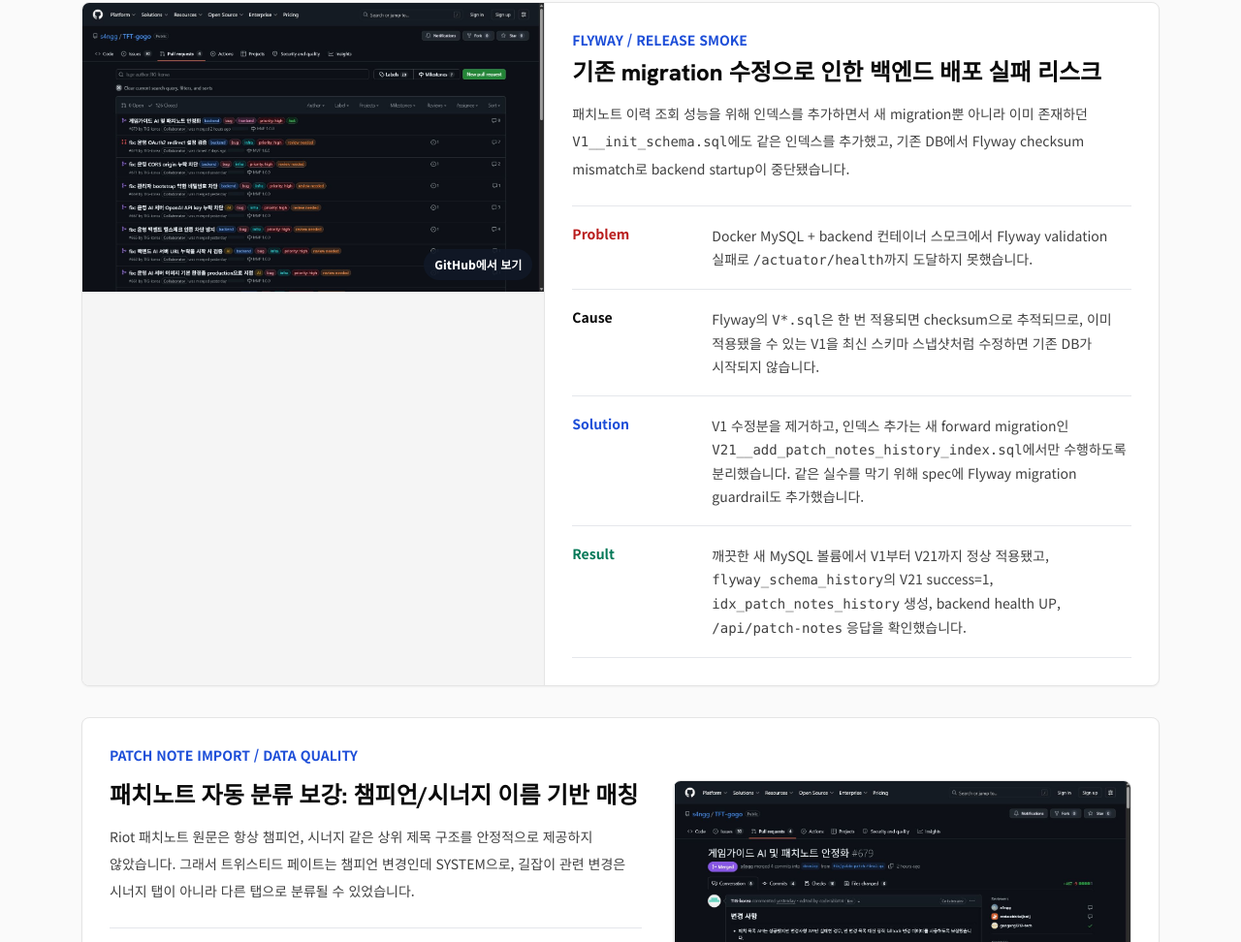
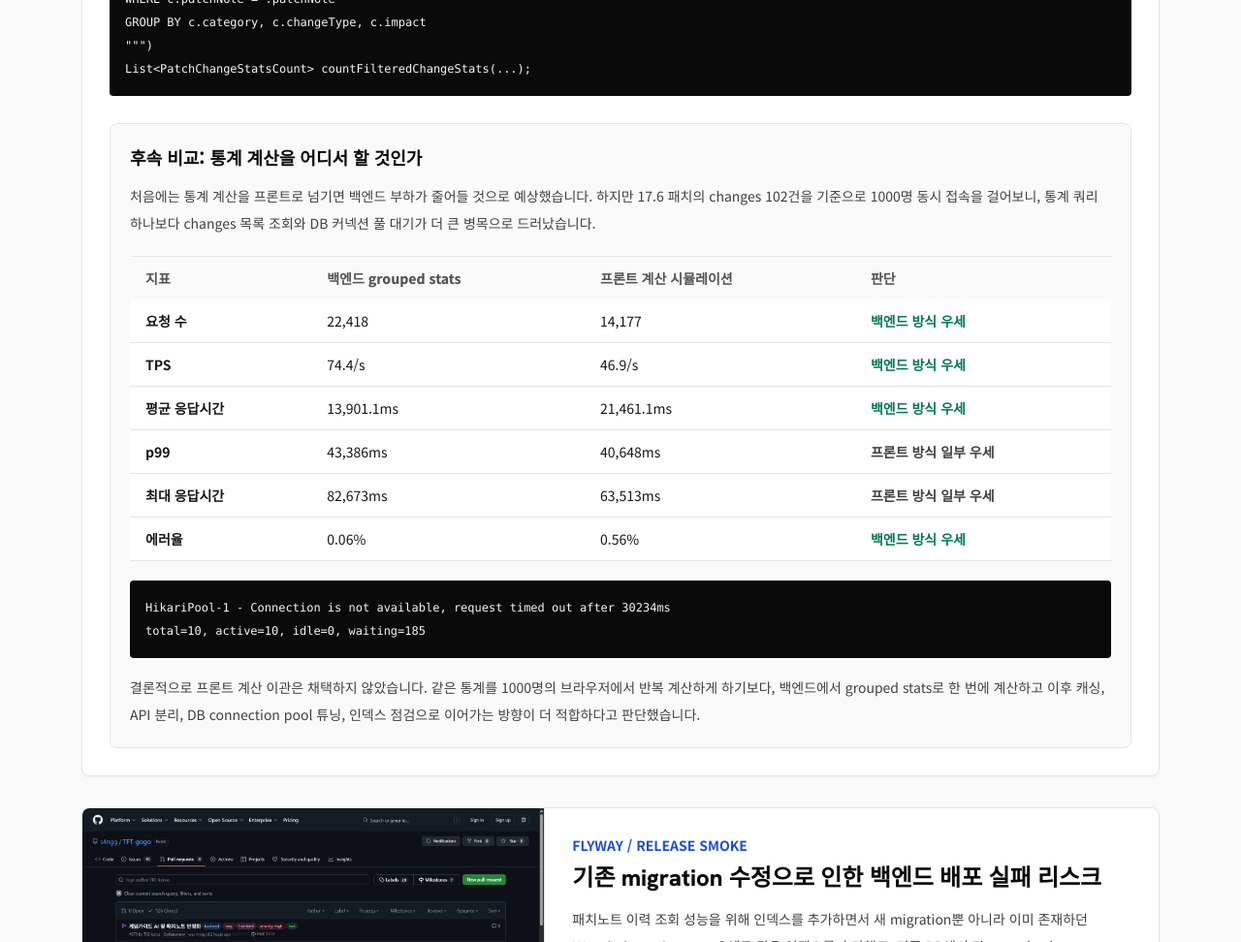
Before and after one commit to TIG-korea/portfolio-TIG, a plain HTML site: page troubleshooting-tft.html in a window 1280 px wide. Shown: the part 2955-3927 px from the top of the page at 97% size. Drawn offline with nearby package versions, Linux system fonts and the light colour scheme.

Commit message:
Document patch note performance follow-up

```diff
--- a/troubleshooting-tft.html
+++ b/troubleshooting-tft.html
@@ -141,6 +141,10 @@
                   <strong class="text-sm text-emerald-700">Result</strong>
                   <p class="text-sm leading-6 text-neutral-700"><a class="font-bold text-neutral-950 underline decoration-neutral-300 underline-offset-4" href="https://github.com/s4ngg/TFT-gogo/pull/701" target="_blank" rel="noreferrer">PR #701</a>에서는 최근 패치노트 목록과 changes 조회 흐름을 함께 정리하면서 통계 쿼리를 단일 group by 조회로 바꿨습니다. 수정 후 <code>PatchNoteServiceImplTest</code>와 백엔드 전체 테스트를 돌리고, 로컬 실제 데이터 API smoke까지 확인했습니다. <a class="font-bold text-neutral-950 underline decoration-neutral-300 underline-offset-4" href="https://github.com/s4ngg/TFT-gogo/issues/710" target="_blank" rel="noreferrer">이슈 #710</a>에는 JMeter 50 users, 300 seconds, 3회 측정 결과를 댓글로 남겨 개선 전후 수치를 추적할 수 있게 했습니다.</p>
                 </div>
+                <div class="case-summary">
+                  <strong class="text-sm text-neutral-950">Follow-up</strong>
+                  <p class="text-sm leading-6 text-neutral-700">이후에는 통계 계산 위치 자체도 다시 비교했습니다. 백엔드가 grouped stats를 계산하는 현재 방식과, <code>includeStats=false</code>로 changes 목록만 내려주고 프론트가 통계를 계산한다고 가정한 방식을 1000 users, ramp-up 10 seconds, duration 300 seconds 조건에서 비교했습니다.</p>
+                </div>
               </div>
             </div>
             <figure class="overflow-hidden rounded-lg border border-neutral-200 bg-neutral-100">
@@ -180,6 +184,33 @@ WHERE c.patchNote = :patchNote
 GROUP BY c.category, c.changeType, c.impact
 """)
 List&lt;PatchChangeStatsCount&gt; countFilteredChangeStats(...);</code></pre>
+          <div class="mt-7 rounded-lg border border-neutral-200 bg-neutral-50 p-5">
+            <h3 class="text-lg font-extrabold text-neutral-950">후속 비교: 통계 계산을 어디서 할 것인가</h3>
+            <p class="mt-3 text-sm leading-7 text-neutral-700">처음에는 통계 계산을 프론트로 넘기면 백엔드 부하가 줄어들 것으로 예상했습니다. 하지만 17.6 패치의 changes 102건을 기준으로 1000명 동시 접속을 걸어보니, 통계 쿼리 하나보다 changes 목록 조회와 DB 커넥션 풀 대기가 더 큰 병목으로 드러났습니다.</p>
+            <div class="mt-5 overflow-x-auto border-y border-neutral-200 bg-white">
+              <table class="min-w-full text-left text-sm">
+                <thead class="bg-neutral-50 text-neutral-600">
+                  <tr>
+                    <th class="px-4 py-3 font-extrabold">지표</th>
+                    <th class="px-4 py-3 font-extrabold">백엔드 grouped stats</th>
+                    <th class="px-4 py-3 font-extrabold">프론트 계산 시뮬레이션</th>
+                    <th class="px-4 py-3 font-extrabold">판단</th>
+                  </tr>
+                </thead>
+                <tbody class="divide-y divide-neutral-200">
+                  <tr><td class="px-4 py-3 font-bold">요청 수</td><td class="px-4 py-3">22,418</td><td class="px-4 py-3">14,177</td><td class="px-4 py-3 font-bold text-emerald-700">백엔드 방식 우세</td></tr>
+                  <tr><td class="px-4 py-3 font-bold">TPS</td><td class="px-4 py-3">74.4/s</td><td class="px-4 py-3">46.9/s</td><td class="px-4 py-3 font-bold text-emerald-700">백엔드 방식 우세</td></tr>
+                  <tr><td class="px-4 py-3 font-bold">평균 응답시간</td><td class="px-4 py-3">13,901.1ms</td><td class="px-4 py-3">21,461.1ms</td><td class="px-4 py-3 font-bold text-emerald-700">백엔드 방식 우세</td></tr>
+                  <tr><td class="px-4 py-3 font-bold">p99</td><td class="px-4 py-3">43,386ms</td><td class="px-4 py-3">40,648ms</td><td class="px-4 py-3 font-bold text-neutral-700">프론트 방식 일부 우세</td></tr>
+                  <tr><td class="px-4 py-3 font-bold">최대 응답시간</td><td class="px-4 py-3">82,673ms</td><td class="px-4 py-3">63,513ms</td><td class="px-4 py-3 font-bold text-neutral-700">프론트 방식 일부 우세</td></tr>
+                  <tr><td class="px-4 py-3 font-bold">에러율</td><td class="px-4 py-3">0.06%</td><td class="px-4 py-3">0.56%</td><td class="px-4 py-3 font-bold text-emerald-700">백엔드 방식 우세</td></tr>
+                </tbody>
+              </table>
+            </div>
+            <pre class="code-block mt-5 overflow-x-auto rounded bg-neutral-950 p-4 text-xs leading-6 text-neutral-100"><code>HikariPool-1 - Connection is not available, request timed out after 30234ms
+total=10, active=10, idle=0, waiting=185</code></pre>
+            <p class="mt-4 text-sm leading-7 text-neutral-700">결론적으로 프론트 계산 이관은 채택하지 않았습니다. 같은 통계를 1000명의 브라우저에서 반복 계산하게 하기보다, 백엔드에서 grouped stats로 한 번에 계산하고 이후 캐싱, API 분리, DB connection pool 튜닝, 인덱스 점검으로 이어가는 방향이 더 적합하다고 판단했습니다.</p>
+          </div>
         </div>
       </article>
 
```
Also changed, not shown: index.html (+1 -1 lines), technical-decisions.html (+5 -1 lines), troubleshooting.html (+1 -1 lines).
